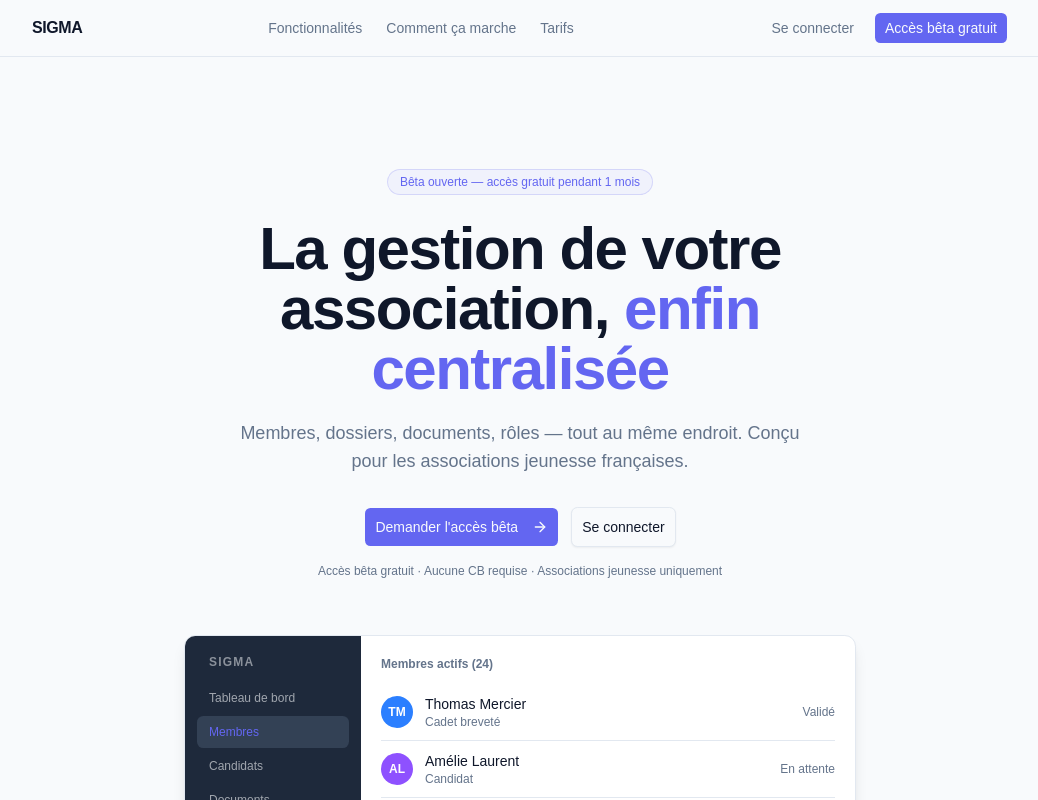
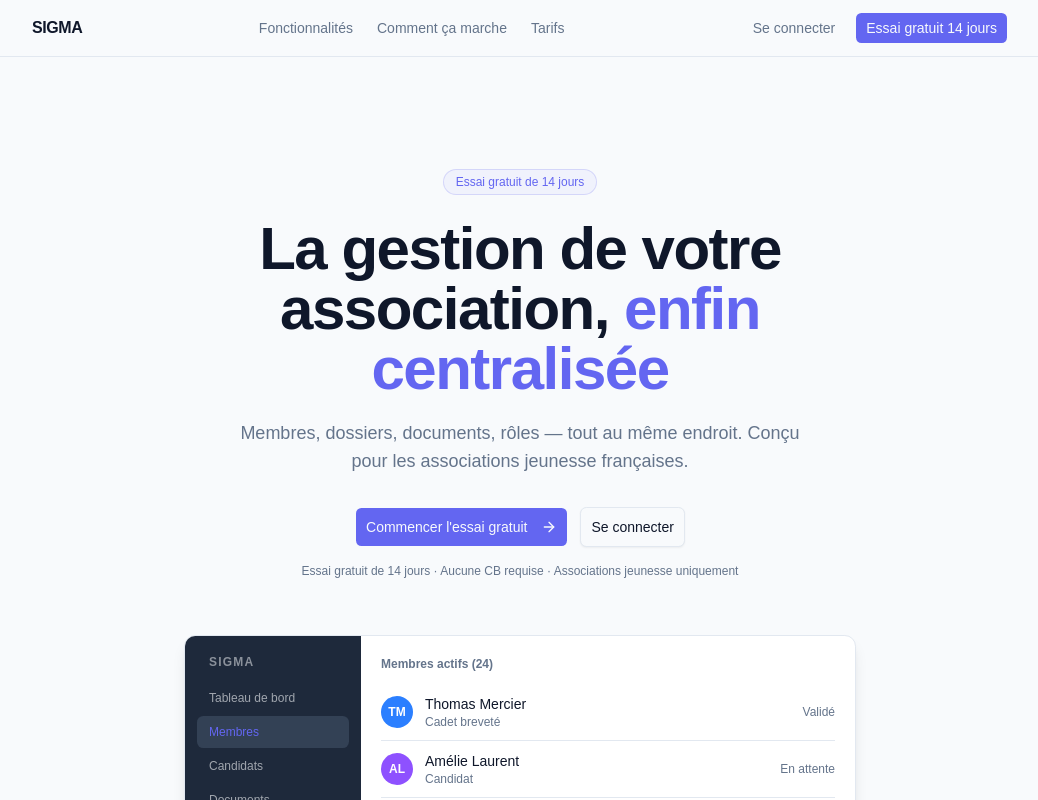
Before and after one commit to oceance-dev/sigma-front-web, a Next.js app: page / in a window 1280 px wide. Shown: the top 800 px of the page, without its empty margins (120-1158 px from the left). Built offline with nearby package versions, Linux system fonts and the light colour scheme; no server answers.

Commit message:
Change beta landing page , by sigin

```diff
--- a/app/page.tsx
+++ b/app/page.tsx
@@ -30,7 +30,7 @@ export default async function HomePage() {
               Se connecter
             </Link>
             <Link href="/sigin" className={cn(buttonVariants({ size: 'sm' }))}>
-              Accès bêta gratuit
+              Essai gratuit 14 jours
             </Link>
           </div>
         </div>
@@ -40,7 +40,7 @@ export default async function HomePage() {
       <section className="px-4 pt-20 pb-16 sm:pt-28 sm:pb-24 text-center">
         <div className="mx-auto max-w-3xl">
           <div className="inline-flex items-center gap-2 rounded-full border border-primary/20 bg-primary/5 px-3 py-1 text-xs font-medium text-primary mb-6">
-            Bêta ouverte — accès gratuit pendant 1 mois
+            Essai gratuit de 14 jours
           </div>
           <h1 className="text-4xl font-bold tracking-tight sm:text-5xl lg:text-6xl">
             La gestion de votre association,{' '}
@@ -52,7 +52,7 @@ export default async function HomePage() {
           </p>
           <div className="mt-8 flex flex-wrap justify-center gap-3">
             <Link href="/sigin" className={cn(buttonVariants({ size: 'lg' }))}>
-              Demander l'accès bêta
+              Commencer l'essai gratuit
               <ArrowRight size={16} className="ml-2" />
             </Link>
             <Link href="/login" className={cn(buttonVariants({ variant: 'outline', size: 'lg' }))}>
@@ -60,7 +60,7 @@ export default async function HomePage() {
             </Link>
           </div>
           <p className="mt-4 text-xs text-muted-foreground">
-            Accès bêta gratuit · Aucune CB requise · Associations jeunesse uniquement
+            Essai gratuit de 14 jours · Aucune CB requise · Associations jeunesse uniquement
           </p>
 
           {/* App mockup */}
@@ -203,7 +203,7 @@ export default async function HomePage() {
           <h2 className="text-2xl font-bold text-center mb-2">Tarifs</h2>
           <p className="text-center text-sm text-muted-foreground mb-3">Simple et transparent</p>
           <p className="text-center text-sm text-muted-foreground mb-12 max-w-lg mx-auto">
-            Pendant la bêta, toutes les associations partenaires bénéficient d'un accès gratuit complet pendant 1 mois.
+            Toutes les associations bénéficient d'un essai gratuit complet de 14 jours, sans carte bancaire.
           </p>
 
           <div className="grid gap-5 lg:grid-cols-2 max-w-2xl mx-auto">
@@ -232,7 +232,7 @@ export default async function HomePage() {
                 ))}
               </ul>
               <Link href="/sigin" className={cn(buttonVariants({ variant: 'outline', size: 'sm' }), 'mt-6 w-full justify-center')}>
-                Rejoindre la liste d'attente
+                S'inscrire
               </Link>
             </div>
 
@@ -261,7 +261,7 @@ export default async function HomePage() {
                 ))}
               </ul>
               <Link href="/sigin" className={cn(buttonVariants({ size: 'sm' }), 'mt-6 w-full justify-center')}>
-                Rejoindre la liste d'attente
+                S'inscrire
               </Link>
             </div>
 
@@ -312,7 +312,7 @@ export default async function HomePage() {
             Accès complet, sans engagement, avec un accompagnement personnalisé.
           </p>
           <Link href="/sigin" className={cn(buttonVariants({ size: 'lg' }))}>
-            Accès bêta gratuit
+            Commencer l'essai gratuit
             <ArrowRight size={16} className="ml-2" />
           </Link>
           <p className="mt-3 text-xs text-muted-foreground">Aucune carte bancaire requise · Réponse sous 48h</p>
@@ -334,7 +334,7 @@ export default async function HomePage() {
               <div className="flex flex-col gap-2">
                 <a href="#fonctionnalites" className="text-sm text-muted-foreground hover:text-foreground transition-colors">Fonctionnalités</a>
                 <a href="#tarifs" className="text-sm text-muted-foreground hover:text-foreground transition-colors">Tarifs</a>
-                <Link href="/sigin" className="text-sm text-muted-foreground hover:text-foreground transition-colors">Accès bêta</Link>
+                <Link href="/sigin" className="text-sm text-muted-foreground hover:text-foreground transition-colors">Inscription</Link>
               </div>
             </div>
             <div>
```
